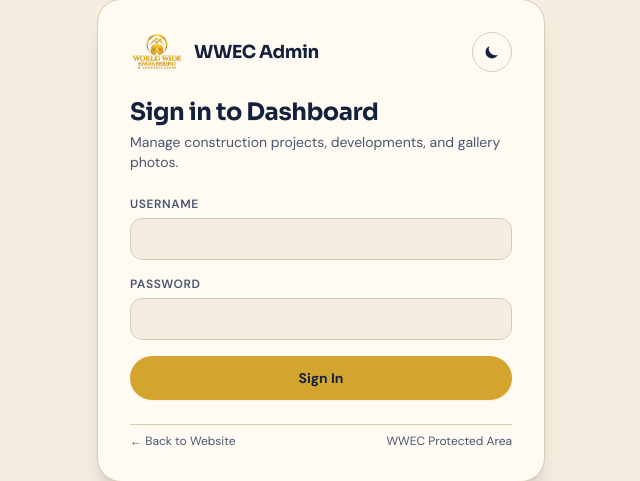
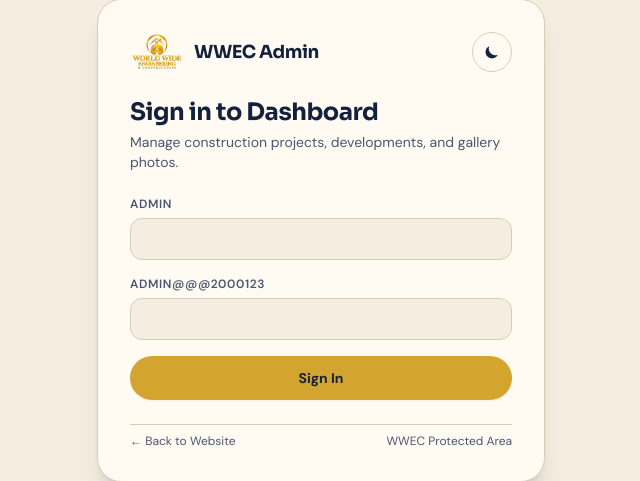
Before and after one commit to nikethaminethmi-max/wwec-website-upgrated, a Flask app: template templates/admin_login.html in a window 1280 px wide. Shown: the part 160-641 px from the top of the page, without its empty margins (319-959 px from the left). Run offline with Flask 3, Linux system fonts and the light colour scheme; the template is opened without the code that fills it, so the values that code supplies are empty; some libraries are stand-ins or nearby versions.

Commit message:
Change login labels to 'Admin' and 'Admin@@@2000123'

```diff
--- a/templates/admin_login.html
+++ b/templates/admin_login.html
@@ -57,12 +57,12 @@
 
     <form method="POST" action="/admin/login" class="space-y-4">
       <div>
-        <label for="username" class="block text-xs font-semibold uppercase tracking-wider text-muted mb-1.5">Username</label>
+        <label for="username" class="block text-xs font-semibold uppercase tracking-wider text-muted mb-1.5">Admin</label>
         <input id="username" name="username" type="text" required autocomplete="username" class="w-full px-4 py-2.5 rounded-xl bg-bg border border-line text-base sm:text-sm focus:outline-none focus:border-accent">
       </div>
 
       <div>
-        <label for="password" class="block text-xs font-semibold uppercase tracking-wider text-muted mb-1.5">Password</label>
+        <label for="password" class="block text-xs font-semibold uppercase tracking-wider text-muted mb-1.5">Admin@@@2000123</label>
         <input id="password" name="password" type="password" required autocomplete="current-password" class="w-full px-4 py-2.5 rounded-xl bg-bg border border-line text-base sm:text-sm focus:outline-none focus:border-accent">
       </div>
 
```
